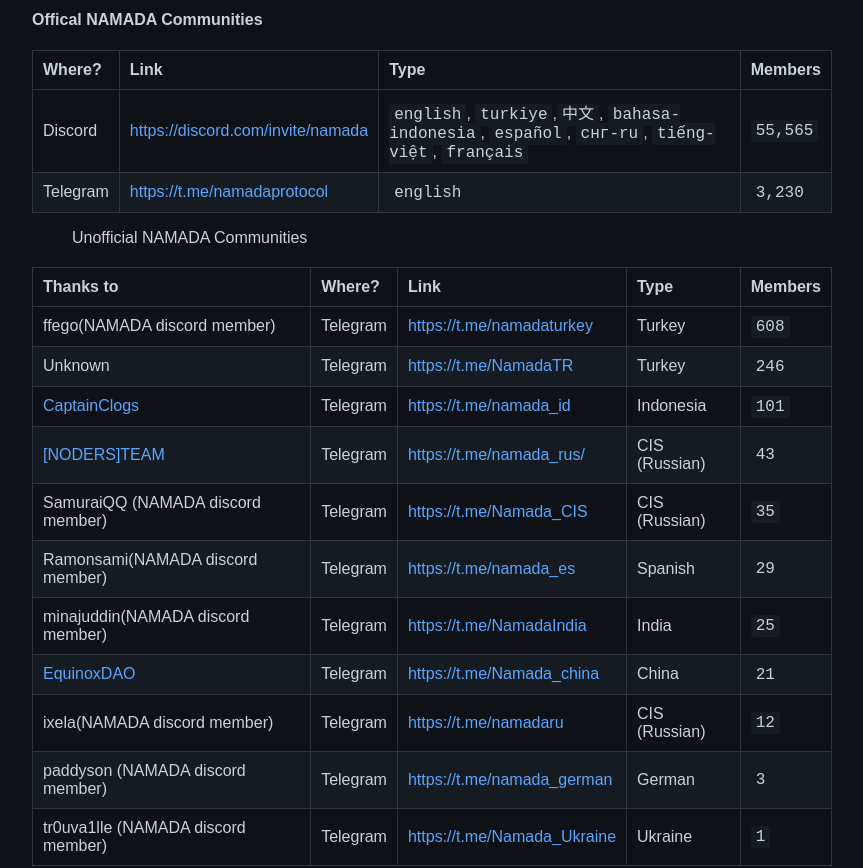
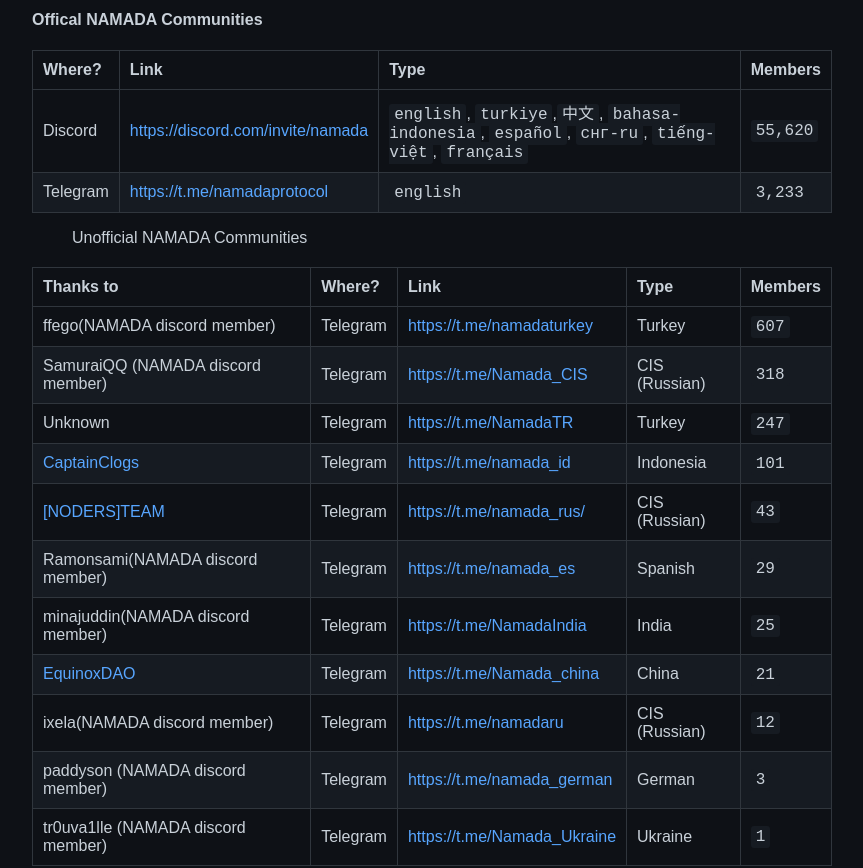
Before and after one commit to MELLIFERA-Labs/namada-awesome, a plain HTML site: page index.html in a window 1280 px wide. Shown: the part 1740-2608 px from the top of the page, without its empty margins (208-1071 px from the left). Drawn offline with Linux system fonts and the light colour scheme.

Commit message:
docs: generate index.html

```diff
--- a/index.html
+++ b/index.html
@@ -85,13 +85,13 @@
 <td>Discord</td>
 <td style="text-align:left"><a href="https://discord.com/invite/namada">https://discord.com/invite/namada</a></td>
 <td style="text-align:left"><code>english</code>, <code>turkiye</code>,<code>中文</code>, <code>bahasa-indonesia</code>, <code>español</code>, <code>снг-ru</code>, <code>tiếng-việt</code>, <code>français</code></td>
-<td style="text-align:left"><!--members_count--><code>55,565</code></td>
+<td style="text-align:left"><!--members_count--><code>55,620</code></td>
 </tr>
 <tr>
 <td>Telegram</td>
 <td style="text-align:left"><a href="https://t.me/namadaprotocol">https://t.me/namadaprotocol</a></td>
 <td style="text-align:left"><code>english</code></td>
-<td style="text-align:left"><!--members_count--><code>3,230</code></td>
+<td style="text-align:left"><!--members_count--><code>3,233</code></td>
 </tr>
 </tbody>
 </table>
@@ -114,14 +114,21 @@
 <td style="text-align:left">Telegram</td>
 <td style="text-align:left"><a href="https://t.me/namadaturkey">https://t.me/namadaturkey</a></td>
 <td style="text-align:left">Turkey</td>
-<td style="text-align:left"><!--members_count--><code>608</code></td>
+<td style="text-align:left"><!--members_count--><code>607</code></td>
+</tr>
+<tr>
+<td style="text-align:left">SamuraiQQ  (NAMADA discord member)</td>
+<td style="text-align:left">Telegram</td>
+<td style="text-align:left"><a href="https://t.me/Namada_CIS">https://t.me/Namada_CIS</a></td>
+<td style="text-align:left">CIS (Russian)</td>
+<td style="text-align:left"><!--members_count--><code>318</code></td>
 </tr>
 <tr>
 <td style="text-align:left">Unknown</td>
 <td style="text-align:left">Telegram</td>
 <td style="text-align:left"><a href="https://t.me/NamadaTR">https://t.me/NamadaTR</a></td>
 <td style="text-align:left">Turkey</td>
-<td style="text-align:left"><!--members_count--><code>246</code></td>
+<td style="text-align:left"><!--members_count--><code>247</code></td>
 </tr>
 <tr>
 <td style="text-align:left"><a href="https://twitter.com/captainclogs">CaptainClogs</a></td>
@@ -136,13 +143,6 @@
 <td style="text-align:left"><a href="https://t.me/namada_rus/">https://t.me/namada_rus/</a></td>
 <td style="text-align:left">CIS (Russian)</td>
 <td style="text-align:left"><!--members_count--><code>43</code></td>
-</tr>
-<tr>
-<td style="text-align:left">SamuraiQQ  (NAMADA discord member)</td>
-<td style="text-align:left">Telegram</td>
-<td style="text-align:left"><a href="https://t.me/Namada_CIS">https://t.me/Namada_CIS</a></td>
-<td style="text-align:left">CIS (Russian)</td>
-<td style="text-align:left"><!--members_count--><code>35</code></td>
 </tr>
 <tr>
 <td style="text-align:left">Ramonsami(NAMADA discord member)</td>
@@ -281,7 +281,7 @@
 </tbody>
 </table>
 <h2>You want to get involved? 😍</h2>
-<p>Please submit a pull request if you know any resources that might be helpful to the community. ❤️</p>
+<p>Please submit a <a href="https://github.com/MELLIFERA-Labs/namada-awesome/pulls">pull request</a> if you know any resources that might be helpful to the community. ❤️</p>
 
     </div>
 </body>
```
